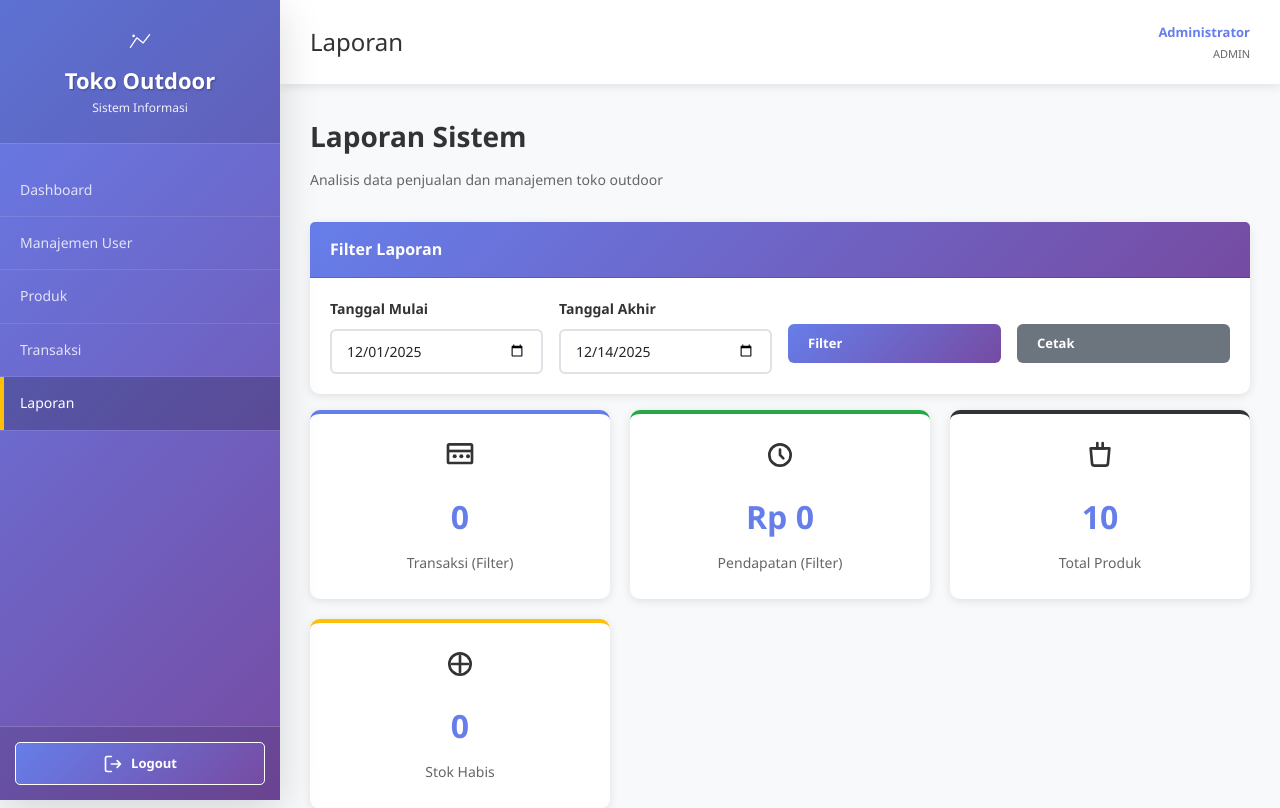
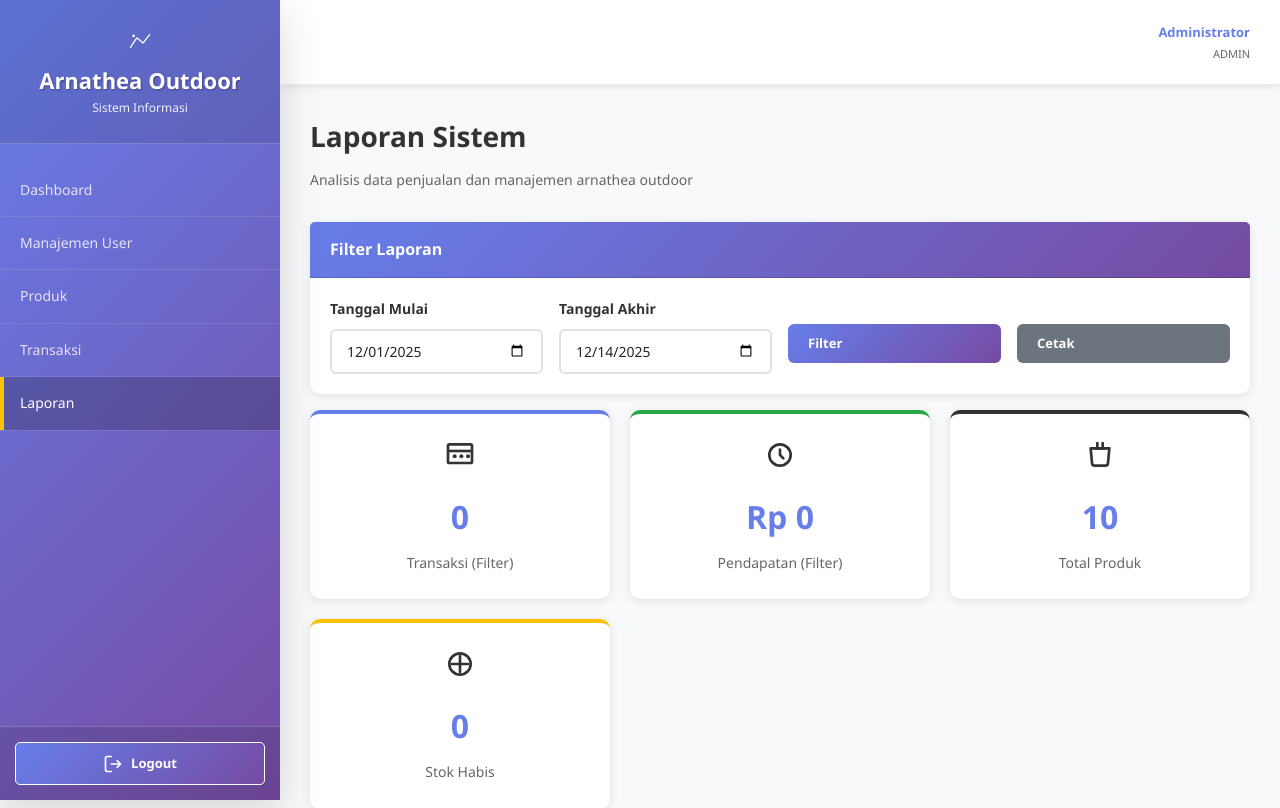
Before and after one commit to ArdhieFirdaus/UAS-toko-outdoor, a PHP site: page /toko-outdoor2/Views/laporan.php in a window 1280 px wide. Shown: the top 808 px of the page. Run offline with PHP 8.4, Linux system fonts and the light colour scheme; a user stored in the database is signed in; data comes from the database, SQL or seed files in the repository; data that the repository does not hold is empty.

Commit message:
FIX NAMA TOKO

```diff
--- a/Views/dashboard.php
+++ b/Views/dashboard.php
@@ -83,7 +83,7 @@ require_once '../Config/koneksi.php';
                     <path d="M10 35L20 20L30 28L40 15" stroke="white" stroke-width="2" stroke-linecap="round" stroke-linejoin="round"/>
                     <circle cx="15" cy="17" r="2" fill="white"/>
                 </svg>
-                <h2>Toko Outdoor</h2>
+                <h2>Arnathea Outdoor</h2>
                 <p>Sistem Informasi</p>
             </div>
 
@@ -112,7 +112,7 @@ require_once '../Config/koneksi.php';
         <main>
             <!-- HEADER -->
             <div class="header">
-                <h1>Dashboard</h1>
+                <h1></h1>
                 <div class="header-user">
                     <div class="user-info">
                         <p class="user-name"><?php echo htmlspecialchars($nama_lengkap); ?></p>
@@ -124,7 +124,7 @@ require_once '../Config/koneksi.php';
             <!-- CONTENT -->
             <div class="content">
                 <div class="page-title">Selamat Datang!</div>
-                <p class="page-subtitle">Dashboard Sistem Informasi Toko Outdoor</p>
+                <p class="page-subtitle">Dashboard Sistem Informasi Arnathea Outdoor</p>
 
                 <?php if ($role === 'admin'): ?>
                     <!-- ADMIN DASHBOARD -->
--- a/Views/laporan.php
+++ b/Views/laporan.php
@@ -134,7 +134,7 @@ function formatDate($date) {
                     <path d="M10 35L20 20L30 28L40 15" stroke="white" stroke-width="2" stroke-linecap="round" stroke-linejoin="round"/>
                     <circle cx="15" cy="17" r="2" fill="white"/>
                 </svg>
-                <h2>Toko Outdoor</h2>
+                <h2>Arnathea Outdoor</h2>
                 <p>Sistem Informasi</p>
             </div>
 
@@ -163,7 +163,7 @@ function formatDate($date) {
         <main>
             <!-- HEADER -->
             <div class="header">
-                <h1>Laporan</h1>
+                <h1></h1>
                 <div class="header-user">
                     <div class="user-info">
                         <p class="user-name"><?php echo htmlspecialchars($nama_lengkap); ?></p>
@@ -175,7 +175,7 @@ function formatDate($date) {
             <!-- CONTENT -->
             <div class="content">
                 <div class="page-title">Laporan Sistem</div>
-                <p class="page-subtitle">Analisis data penjualan dan manajemen toko outdoor</p>
+                <p class="page-subtitle">Analisis data penjualan dan manajemen arnathea outdoor</p>
 
                 <!-- FILTER TANGGAL -->
                 <div class="card mb-3">
--- a/Views/login.php
+++ b/Views/login.php
@@ -282,7 +282,7 @@ if ($_SERVER['REQUEST_METHOD'] === 'POST') {
                     <circle cx="15" cy="17" r="2" fill="white"/>
                 </svg>
             </div>
-            <h1>Toko Outdoor</h1>
+            <h1>Arnathea Outdoor</h1>
             <p>Sistem Informasi Manajemen</p>
         </div>
 
@@ -318,7 +318,7 @@ if ($_SERVER['REQUEST_METHOD'] === 'POST') {
             </form>
 
             <div class="footer-text">
-                <p>© 2025 Toko Outdoor | Sistem Informasi Manajemen</p>
+                <p>© 2025 Arnathea Outdoor | Sistem Informasi Manajemen</p>
             </div>
         </div>
     </div>
--- a/Views/produk_management.php
+++ b/Views/produk_management.php
@@ -127,7 +127,7 @@ if ($_SERVER['REQUEST_METHOD'] === 'POST' && isset($_POST['action'])) {
                     <path d="M10 35L20 20L30 28L40 15" stroke="white" stroke-width="2" stroke-linecap="round" stroke-linejoin="round"/>
                     <circle cx="15" cy="17" r="2" fill="white"/>
                 </svg>
-                <h2>Toko Outdoor</h2>
+                <h2>Arnathea Outdoor</h2>
                 <p>Sistem Informasi</p>
             </div>
 
@@ -158,7 +158,7 @@ if ($_SERVER['REQUEST_METHOD'] === 'POST' && isset($_POST['action'])) {
         <main>
             <!-- HEADER -->
             <div class="header">
-                <h1>Manajemen Produk</h1>
+                <h1></h1>
                 <div class="header-user">
                     <div class="user-info">
                         <p class="user-name"><?php echo htmlspecialchars($nama_lengkap); ?></p>
--- a/Views/transaksi_management.php
+++ b/Views/transaksi_management.php
@@ -204,7 +204,7 @@ if ($_SERVER['REQUEST_METHOD'] === 'POST' && isset($_POST['action'])) {
                     <path d="M10 35L20 20L30 28L40 15" stroke="white" stroke-width="2" stroke-linecap="round" stroke-linejoin="round"/>
                     <circle cx="15" cy="17" r="2" fill="white"/>
                 </svg>
-                <h2>Toko Outdoor</h2>
+                <h2>Arnathea Outdoor</h2>
                 <p>Sistem Informasi</p>
             </div>
 
@@ -235,7 +235,7 @@ if ($_SERVER['REQUEST_METHOD'] === 'POST' && isset($_POST['action'])) {
         <main>
             <!-- HEADER -->
             <div class="header">
-                <h1>Manajemen Transaksi</h1>
+                <h1></h1>
                 <div class="header-user">
                     <div class="user-info">
                         <p class="user-name"><?php echo htmlspecialchars($nama_lengkap); ?></p>
--- a/Views/user_management.php
+++ b/Views/user_management.php
@@ -168,7 +168,7 @@ if ($_SERVER['REQUEST_METHOD'] === 'POST' && isset($_POST['action'])) {
                     <path d="M10 35L20 20L30 28L40 15" stroke="white" stroke-width="2" stroke-linecap="round" stroke-linejoin="round"/>
                     <circle cx="15" cy="17" r="2" fill="white"/>
                 </svg>
-                <h2>Toko Outdoor</h2>
+                <h2>Arnathea Outdoor</h2>
                 <p>Sistem Informasi</p>
             </div>
 
@@ -195,7 +195,7 @@ if ($_SERVER['REQUEST_METHOD'] === 'POST' && isset($_POST['action'])) {
         <main>
             <!-- HEADER -->
             <div class="header">
-                <h1>Manajemen User</h1>
+                <h1></h1>
                 <div class="header-user">
                     <div class="user-info">
                         <p class="user-name"><?php echo htmlspecialchars($nama_lengkap); ?></p>
```
